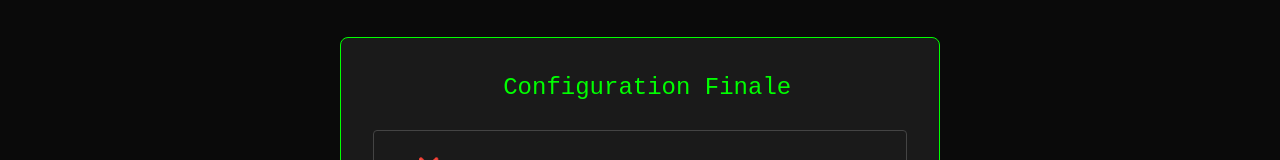
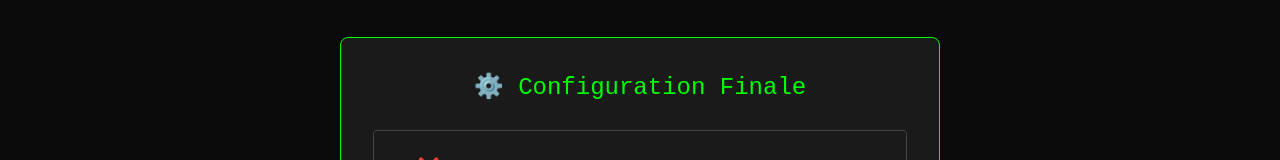
Before and after one commit to magloireagouda764-creator/Kpalim-Trade, a Next.js app: page /setup-final in a window 1280 px wide. Shown: the part 246-406 px from the top of the page. Built offline with nearby package versions, Linux system fonts and the light colour scheme; no server answers.

Commit message:
fix: correction type error implicit any dans setup-final

```diff
--- a/src/app/setup-final/page.tsx
+++ b/src/app/setup-final/page.tsx
@@ -22,6 +22,8 @@ export default function SetupFinalPage() {
         });
 
         const resetData = await resetRes.json();
+
+        // ✅ CORRECTION : On met à jour debug directement sans fonction fléchée
         setDebug({ reset: resetData });
 
         if (!resetRes.ok) {
@@ -42,7 +44,9 @@ export default function SetupFinalPage() {
         });
 
         const loginData = await loginRes.json();
-        setDebug(prev => ({ ...prev, login: loginData }));
+
+        // ✅ CORRECTION : On met à jour l'objet complet directement
+        setDebug({ reset: resetData, login: loginData });
 
         if (!loginRes.ok) {
           setStatus(`❌ Échec étape 2: ${loginData.error}`);
@@ -88,7 +92,7 @@ export default function SetupFinalPage() {
           textAlign: 'center',
           fontSize: '1.5rem'
         }}>
-          ️ Configuration Finale
+          ⚙️ Configuration Finale
         </h1>
 
         <div style={{
```
